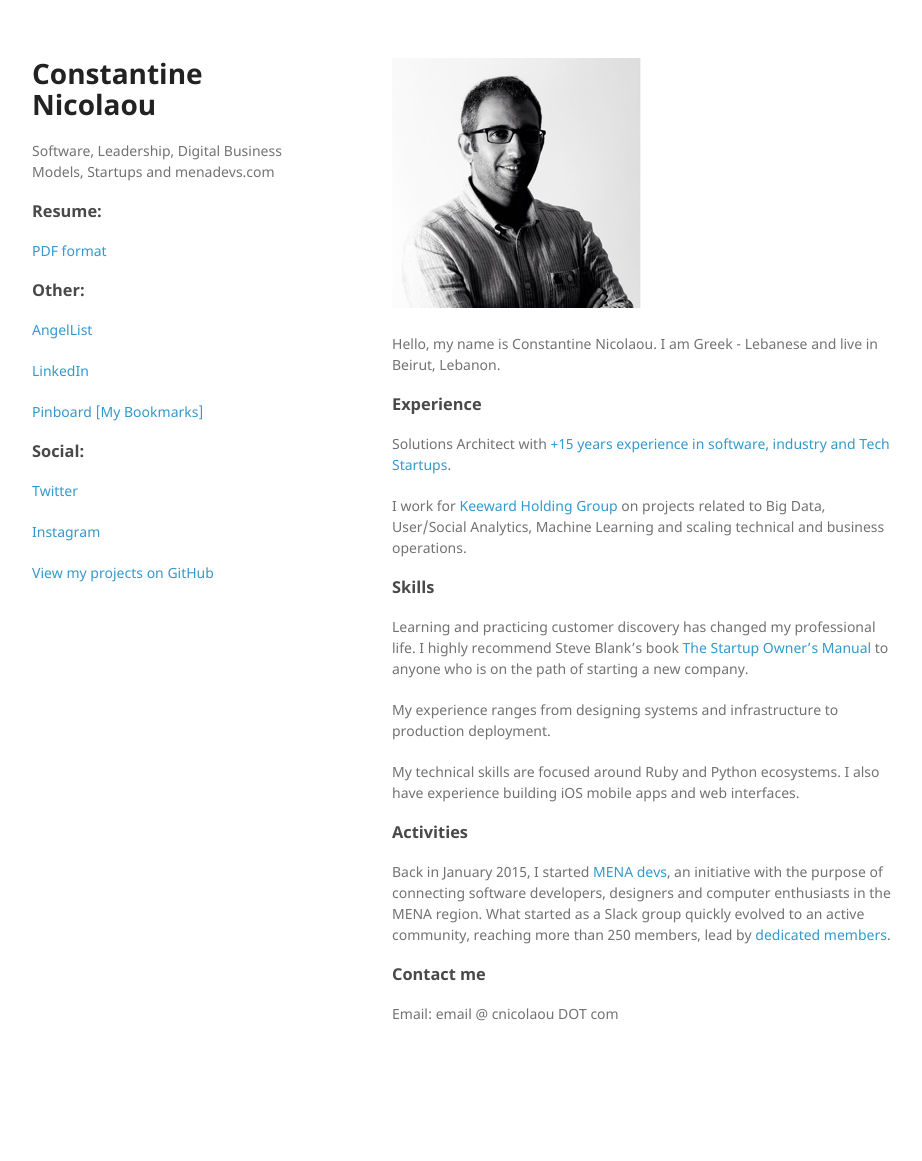
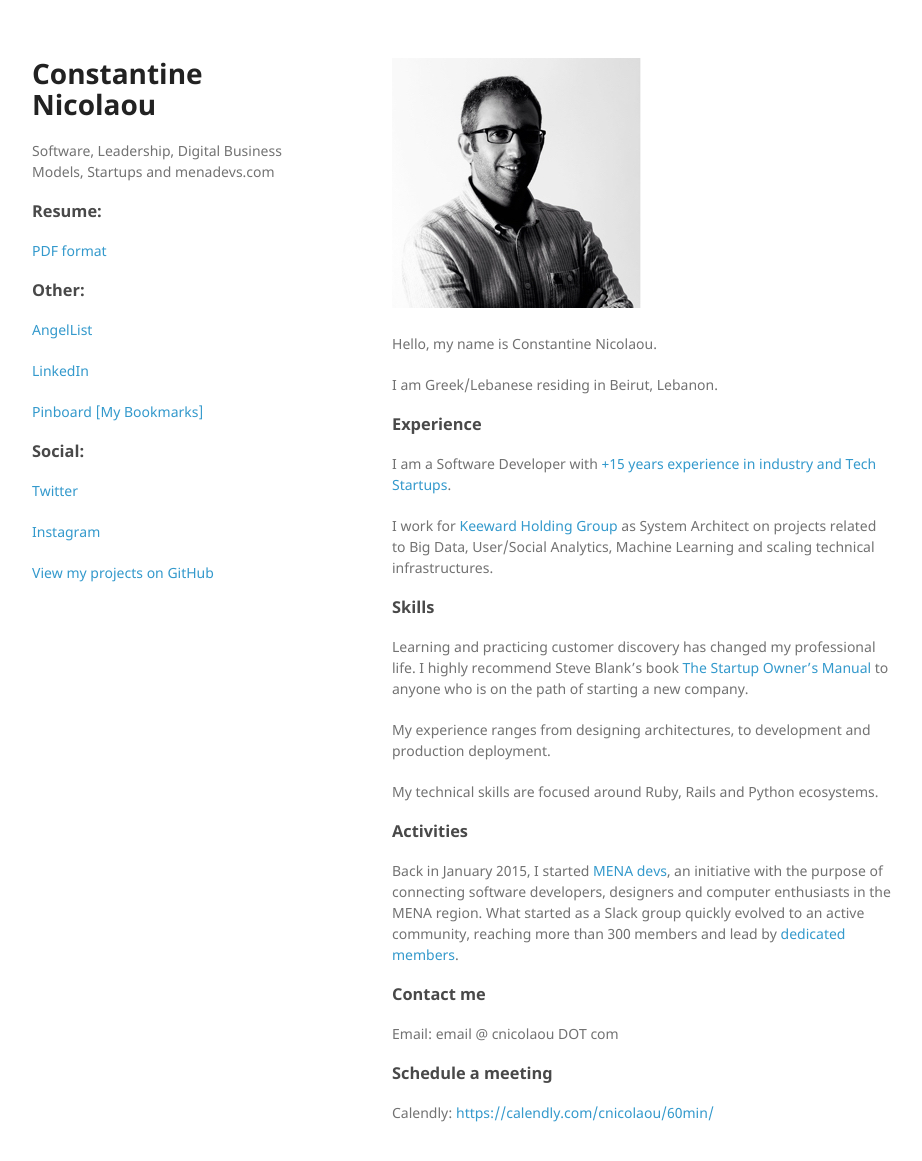
Before and after one commit to cnicolaou/cnikolaou.github.io, a Jekyll site: the page built from index.md, in a window 1280 px wide and 1193 px high. Shown: the top 1161 px of the window, without its empty margins (178-1100 px from the left). Built offline with Jekyll 4.4.1, drawn with Linux system fonts in a browser that asks for light colours.

Commit message:
Update content of page and sitemap

```diff
--- a/_layouts/default.html
+++ b/_layouts/default.html
@@ -10,10 +10,12 @@
     <!-- End Google Tag Manager -->
     <meta charset="utf-8">
     <meta http-equiv="X-UA-Compatible" content="chrome=1">
-    <title>{{ site.title | default: site.github.repository_name }} by {{ site.github.owner_name }}</title>
+    <title>Constantine Nicolaou personal page</title>
 
     <link rel="stylesheet" href="{{ '/assets/css/style.css?v=' | append: site.github.build_revision | relative_url }}">
     <meta name="viewport" content="width=device-width">
+    <meta name="description" content="Constantine Nicolaou personal page">
+    <meta name="keywords" content="software engineer, technical director, software developer, back-end developer, fullstack developer, menadevs">
     <!--[if lt IE 9]>
     <script src="//html5shiv.googlecode.com/svn/trunk/html5.js"></script>
     <![endif]-->
--- a/index.md
+++ b/index.md
@@ -4,27 +4,33 @@ layout: default
 
 ![](/assets/images/cnicolaou_portrait.jpg)
 
-Hello, my name is Constantine Nicolaou. I am Greek - Lebanese and live in Beirut, Lebanon.
+Hello, my name is Constantine Nicolaou.
+
+I am Greek/Lebanese residing in Beirut, Lebanon.
 
 ### Experience
 
-Solutions Architect with [+15 years experience in software, industry and Tech Startups](http://cnicolaou.github.io/resume/).
+I am a Software Developer with [+15 years experience in industry and Tech Startups](http://cnicolaou.github.io/resume/).
 
-I work for [Keeward Holding Group](http://keeward.com/the-teams/) on projects related to Big Data, User/Social Analytics, Machine Learning and scaling technical and business operations.
+I work for [Keeward Holding Group](http://keeward.com/the-teams/) as System Architect on projects related to Big Data, User/Social Analytics, Machine Learning and scaling technical infrastructures.
 
 ### Skills
 
 Learning and practicing customer discovery has changed my professional life. I highly recommend Steve Blank's book [The Startup Owner's Manual](https://www.amazon.com/Startup-Owners-Manual-Step-Step/dp/0984999302) to anyone who is on the path of starting a new company.
 
-My experience ranges from designing systems and infrastructure to production deployment.
+My experience ranges from designing architectures, to development and production deployment.
 
-My technical skills are focused around Ruby and Python ecosystems. I also have experience building iOS mobile apps and web interfaces.
+My technical skills are focused around Ruby, Rails and Python ecosystems.
 
 ### Activities
 
 Back in January 2015, I started [MENA devs](http://menadevs.com), an initiative with the purpose of connecting software developers, designers and computer enthusiasts in the MENA region.
-What started as a Slack group quickly evolved to an active community, reaching more than 250 members, lead by [dedicated members](https://github.com/mena-devs).
+What started as a Slack group quickly evolved to an active community, reaching more than 300 members and lead by [dedicated members](https://github.com/mena-devs).
 
 ### Contact me
 
 Email: email @ cnicolaou DOT com
+
+### Schedule a meeting
+
+Calendly: [https://calendly.com/cnicolaou/60min/](https://calendly.com/cnicolaou/60min/)
```
Also changed, not shown: sitemap.xml (added, +8 -0 lines).
